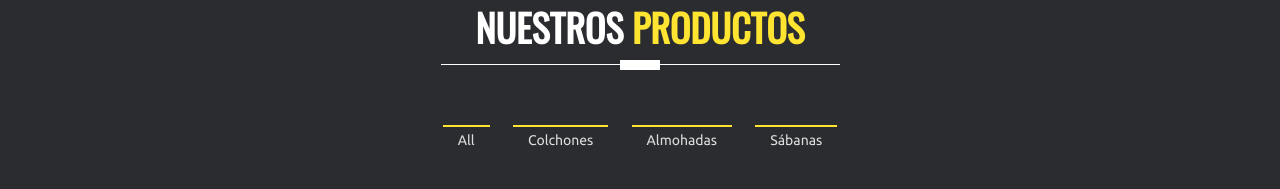
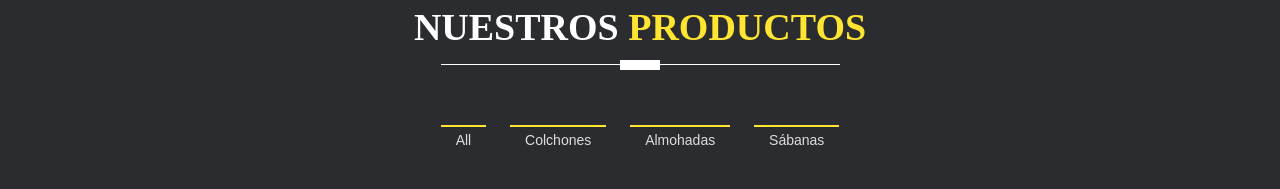
Before and after one commit to Websites-test/selther-test, a plain HTML site: page Selther Ultima/index.html in a window 1280 px wide. Shown: the part 2840-3029 px from the top of the page. Drawn offline with nearby package versions, Linux system fonts and the light colour scheme; some packages are replaced by stand-ins of ours; no server answers.

Commit message:
nuevo sitio

```diff
--- a/Selther Ultima/index.html
+++ b/Selther Ultima/index.html
@@ -42,9 +42,9 @@
 		=========================== -->
 
 		<!-- Oswald / Title Font -->
-		<link href='http://fonts.googleapis.com/css?family=Oswald:400,300' rel='stylesheet' type='text/css'>
+		<!-- <link href='http://fonts.googleapis.com/css?family=Oswald:400,300' rel='stylesheet' type='text/css'> -->
 		<!-- Ubuntu / Body Font -->
-		<link href='http://fonts.googleapis.com/css?family=Ubuntu:400,300' rel='stylesheet' type='text/css'>
+		<!-- <link href='http://fonts.googleapis.com/css?family=Ubuntu:400,300' rel='stylesheet' type='text/css'> -->
 
 		<!-- Modernizer Script for old Browsers -->
         <script src="js/modernizr-2.6.2.min.js"></script>
```
